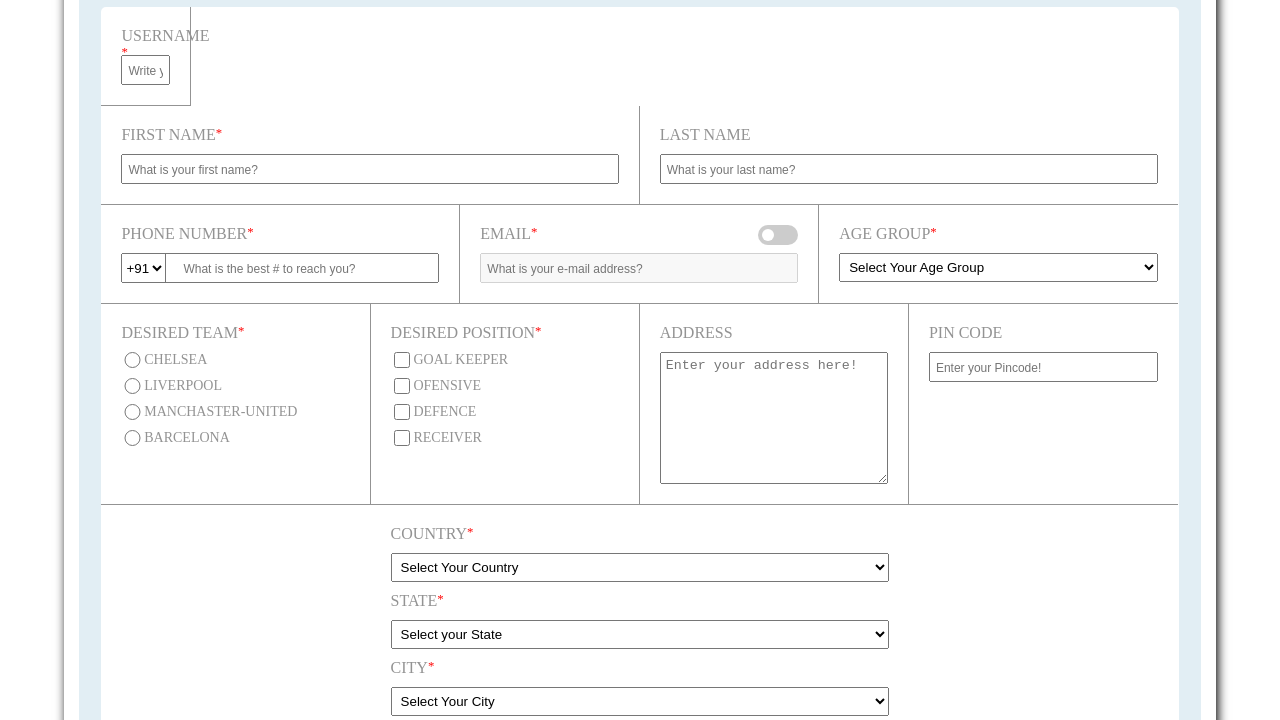
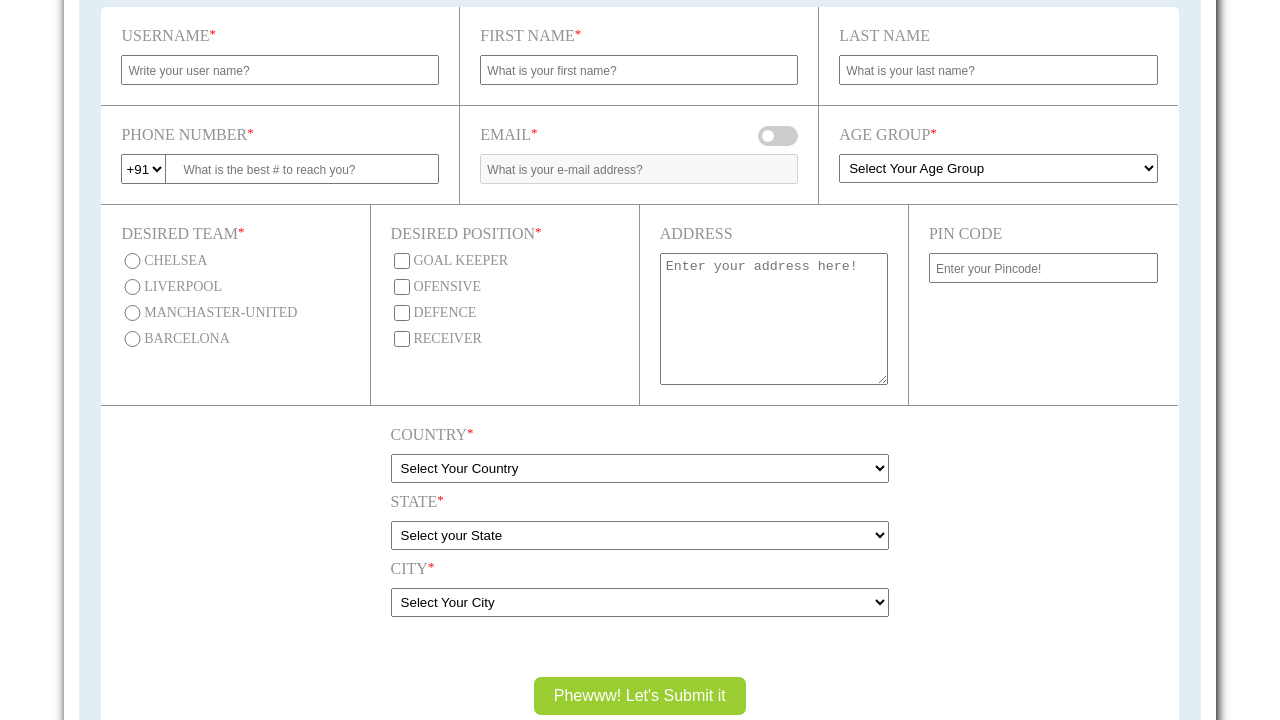
Before and after one commit to ridhamgoyal07/Football-registration-form, a plain HTML site: page index.html in a window 1280 px wide. Shown: the part 80-800 px from the top of the page. Drawn offline with Linux system fonts and the light colour scheme.

Commit message:
Update index.css

```diff
--- a/css/index.css
+++ b/css/index.css
@@ -201,11 +201,14 @@ input:checked + .slider:before {
     margin: 50px auto 5px;
 }
 
+.userName{
+    grid-column: span 4;
+}
 .firstName {
-    grid-column: 1 / span 6;
+    grid-column: span 4;
 }
 .lastName{
-    grid-column:  7/ span 6;
+    grid-column:  span 4;
     border-right: none !important;
 }
 .phoneNumber{
```
